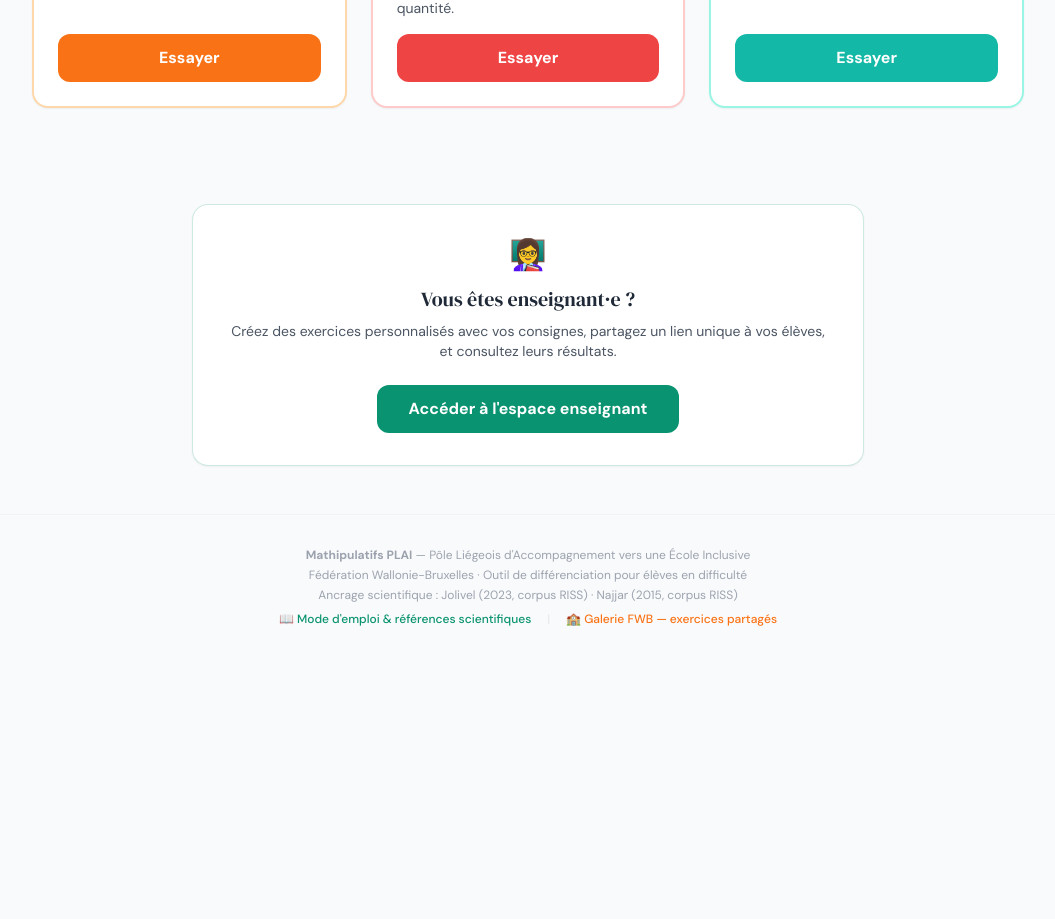
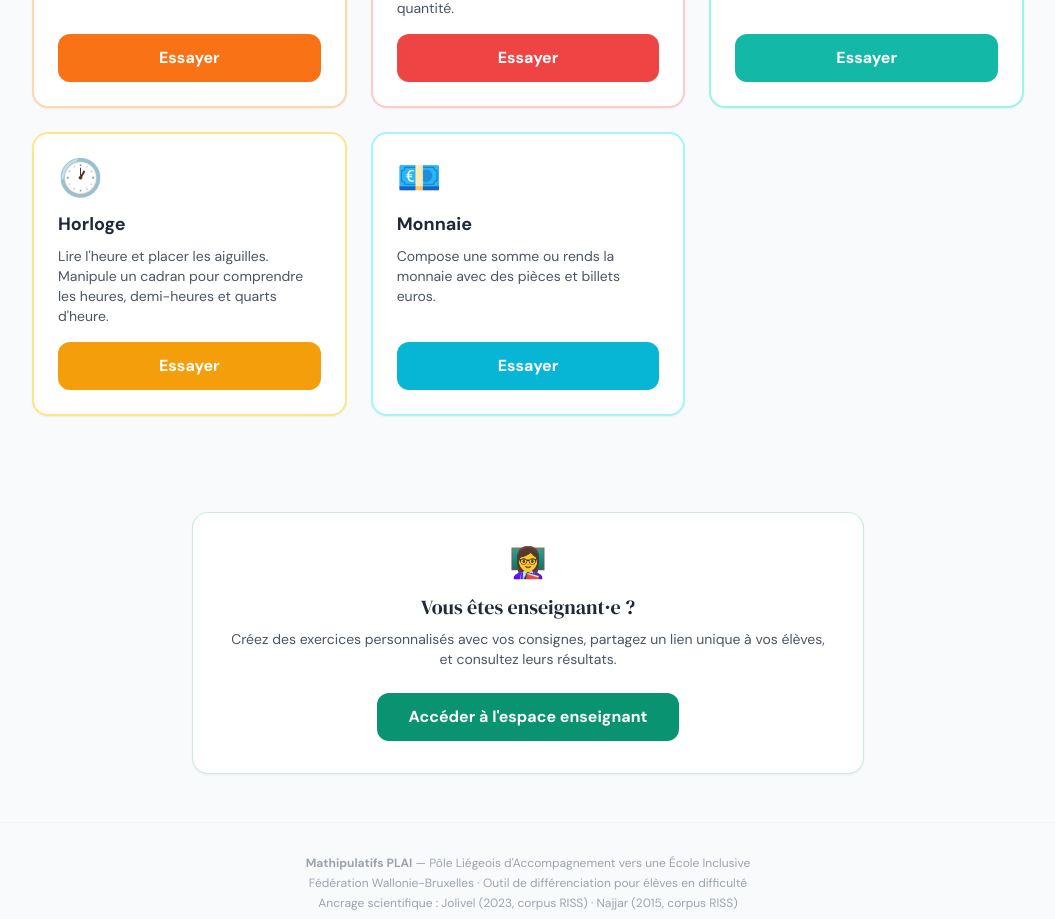
Before and after one commit to jfb4plai/mathipulatifs-plai, a React (Vite) app: page / in a window 1280 px wide. Shown: the part 1000-1919 px from the top of the page, without its empty margins (112-1167 px from the left). Before the commit the page ends 1659 px from the top, so only its background shows below. Built offline with nearby package versions, Linux system fonts and the light colour scheme; no server answers; a web font is replaced by a local one.

Commit message:
Ajoute Horloge et Monnaie au tableau de bord et à l'accueil

```diff
--- a/src/pages/Dashboard.jsx
+++ b/src/pages/Dashboard.jsx
@@ -10,6 +10,8 @@ const manipulativeLabels = {
   cuisenaire: { label: 'Réglettes Cuisenaire', color: 'bg-orange-100 text-orange-700' },
   cadres10:   { label: 'Cadres à 10',          color: 'bg-red-100 text-red-700' },
   grille100:  { label: 'Grille des 100',        color: 'bg-teal-100 text-teal-700' },
+  horloge:  { label: 'Horloge', color: 'bg-amber-100 text-amber-700' },
+  monnaie:  { label: 'Monnaie', color: 'bg-cyan-100 text-cyan-700' },
 }
 
 function ResultsChart({ sessions }) {
--- a/src/pages/Home.jsx
+++ b/src/pages/Home.jsx
@@ -51,6 +51,22 @@ const manipulatives = [
     couleur: 'teal',
     demoToken: 'demo-grille100',
   },
+  {
+    id: 'horloge',
+    emoji: '🕐',
+    titre: 'Horloge',
+    description: "Lire l'heure et placer les aiguilles. Manipule un cadran pour comprendre les heures, demi-heures et quarts d'heure.",
+    couleur: 'amber',
+    demoToken: 'demo-horloge',
+  },
+  {
+    id: 'monnaie',
+    emoji: '💶',
+    titre: 'Monnaie',
+    description: 'Compose une somme ou rends la monnaie avec des pièces et billets euros.',
+    couleur: 'cyan',
+    demoToken: 'demo-monnaie',
+  },
 ]
 
 const colorMap = {
@@ -83,6 +99,16 @@ const colorMap = {
     card: 'border-teal-200 hover:border-teal-400',
     badge: 'bg-teal-100 text-teal-700',
     btn: 'bg-teal-500 hover:bg-teal-600 text-white',
+  },
+  amber: {
+    card: 'border-amber-200 hover:border-amber-400',
+    badge: 'bg-amber-100 text-amber-700',
+    btn: 'bg-amber-500 hover:bg-amber-600 text-white',
+  },
+  cyan: {
+    card: 'border-cyan-200 hover:border-cyan-400',
+    badge: 'bg-cyan-100 text-cyan-700',
+    btn: 'bg-cyan-500 hover:bg-cyan-600 text-white',
   },
 }
 
```
